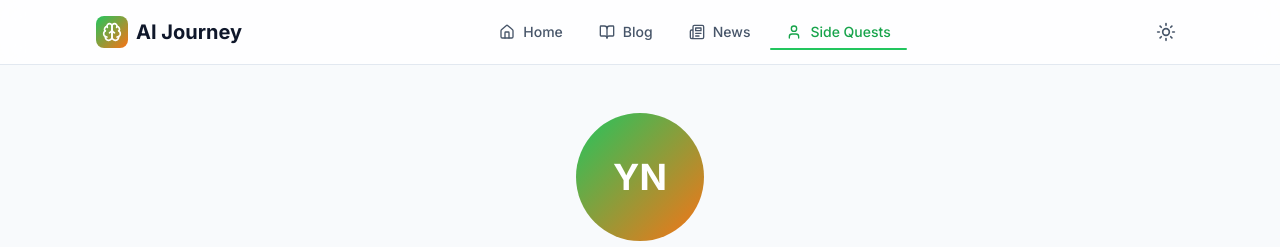
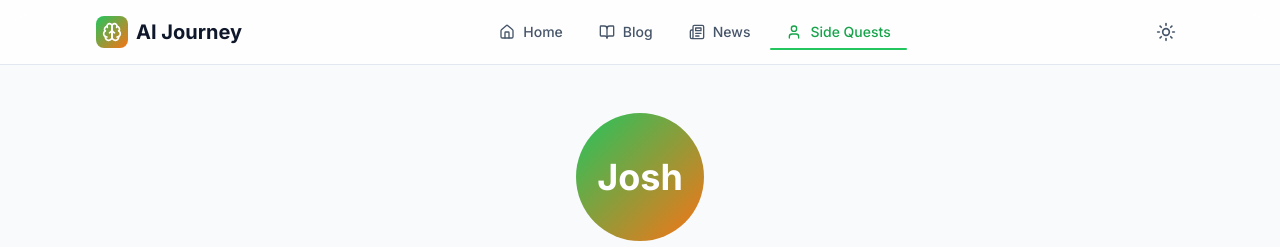
Before and after one commit to Joshjessee/ai-journey-blog, a Next.js app: page /side-quests in a window 1280 px wide. Shown: the top 247 px of the page. Built offline with nearby package versions, Linux system fonts and the light colour scheme.

Commit message:
Change header text from 'YN' to 'Josh'

```diff
--- a/app/side-quests/page.tsx
+++ b/app/side-quests/page.tsx
@@ -20,7 +20,7 @@ export default function SideQuestsPage() {
         {/* Header */}
         <div className="text-center mb-12">
           <div className="w-32 h-32 mx-auto mb-6 rounded-full bg-gradient-to-br from-primary-500 to-accent-500 flex items-center justify-center">
-            <span className="text-4xl text-white font-bold">YN</span>
+            <span className="text-4xl text-white font-bold">Josh</span>
           </div>
           <h1 className="text-4xl font-bold text-slate-900 dark:text-white mb-4">
             Side Quests
```
